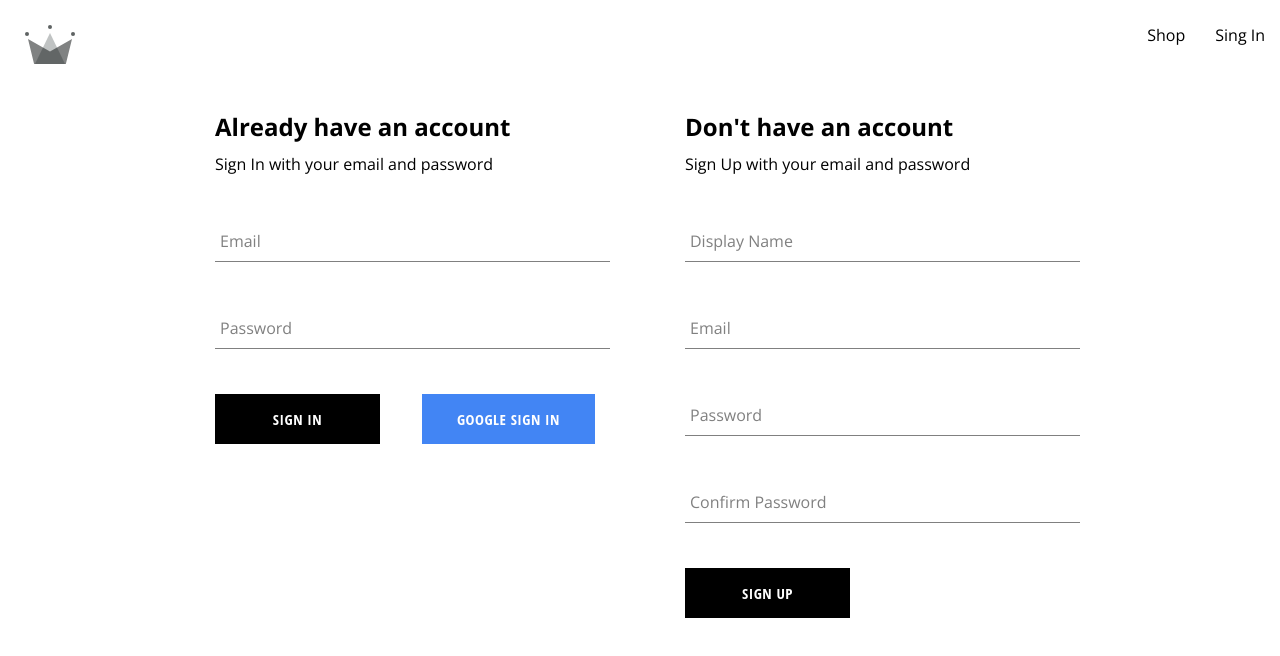
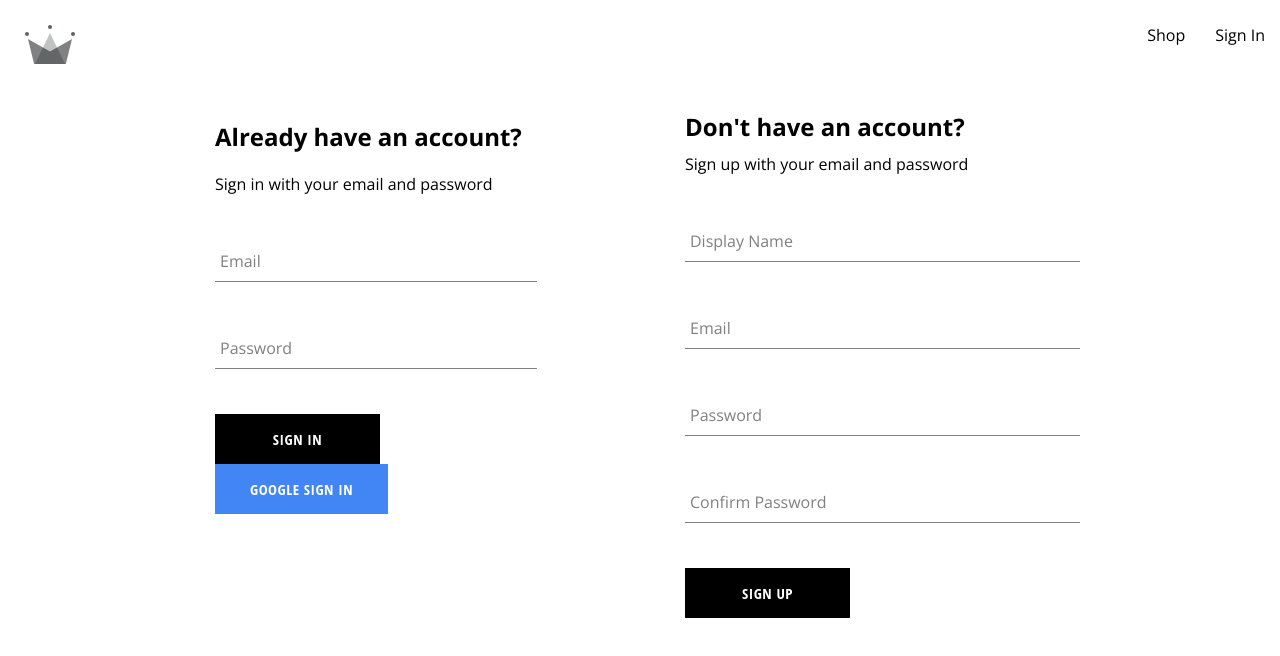
Before and after one commit to issa-bourasse/crwn-clothing-app, a React (Vite) app: page /auth in a window 1280 px wide. Shown: the top 656 px of the page. Built offline with nearby package versions, Linux system fonts and the light colour scheme.

Commit message:
Authentifcation

```diff
--- a/src/components/sign-in-form/sign-in-form.component.jsx
+++ b/src/components/sign-in-form/sign-in-form.component.jsx
@@ -1,61 +1,59 @@
-import React from "react";
-import { useState,useContext } from "react";
-import "./sign-in-form.style.scss";
+import { useState, useContext } from "react";
 
+import FormInput from "../form-input/form-input.component";
+import Button from "../button/button.component";
 import { UserContext } from "../../context/user.context";
 
 import {
+  signInAuthUserWithEmailAndPassword,
   signInWithGooglePopup,
-  createUserDocumentFromAuth,
-  signInAuthUserWithEmailAndPassowrd,
 } from "../../utils/firebase/firebase.utils";
-import FormInput from "../form-input/form-input.component";
-import Button from "../button/button.component";
 
-const defaultFromFields = {
+import "./sign-in-form.style.scss";
+
+const defaultFormFields = {
   email: "",
   password: "",
 };
 
-const SignIN = () => {
-  const [formFields, setFormFields] = useState(defaultFromFields);
+const SignIn = () => {
+  const [formFields, setFormFields] = useState(defaultFormFields);
   const { email, password } = formFields;
 
-  const {setCurrentUser}= useContext(UserContext)
+  const { setCurrentUser } = useContext(UserContext);
 
   const resetFormFields = () => {
-    setFormFields(defaultFromFields);
+    setFormFields(defaultFormFields);
+  };
+
+  const signInWithGoogle = async () => {
+    const { user } = await signInWithGooglePopup();
+    setCurrentUser(user);
   };
 
   const handleSubmit = async (event) => {
     event.preventDefault();
 
     try {
-      const {user} = await signInAuthUserWithEmailAndPassowrd(
+      const { user } = await signInAuthUserWithEmailAndPassword(
         email,
         password
       );
+      resetFormFields();
       setCurrentUser(user);
-      console.log(response);
-      resetFormFields();
     } catch (error) {
       switch (error.code) {
         case "auth/wrong-password":
-          alert("wrong password or email ho nows");
+          alert("incorrect password for email");
           break;
         case "auth/user-not-found":
-          alert("no use found with this email");
+          alert("no user associated with this email");
           break;
         default:
           console.log(error);
       }
-
-      // if (error.code === "auth/Wrong password") {
-      //   alert("wrong email or password");
-      // }
     }
   };
-  console.log(formFields);
 
   const handleChange = (event) => {
     const { name, value } = event.target;
@@ -63,22 +61,11 @@ const SignIN = () => {
     setFormFields({ ...formFields, [name]: value });
   };
 
-  const SignInWithGoogle = async () => {
-    const { user } = await signInWithGooglePopup();
-    await createUserDocumentFromAuth(user);
-  };
-
   return (
-    <div className="sign-up-container">
-      <h2>Already have an account</h2>
-      <span>Sign In with your email and password</span>
-      <form
-        onSubmit={() => {
-          handleSubmit();
-        }}
-        action=""
-      >
-        {/* <label>Email</label> */}
+    <div className="sign-in-container">
+      <h2>Already have an account?</h2>
+      <span>Sign in with your email and password</span>
+      <form onSubmit={handleSubmit}>
         <FormInput
           label="Email"
           type="email"
@@ -88,7 +75,6 @@ const SignIN = () => {
           value={email}
         />
 
-        {/* <label>Password</label> */}
         <FormInput
           label="Password"
           type="password"
@@ -98,8 +84,8 @@ const SignIN = () => {
           value={password}
         />
         <div className="buttons-container">
-          <Button type="submit">Sign IN</Button>
-          <Button type='button' buttonTyppe="google" onClick={SignInWithGoogle}>
+          <Button type="submit">Sign In</Button>
+          <Button type="button" buttonTyppe="google" onClick={signInWithGoogle}>
             Google Sign IN
           </Button>
         </div>
@@ -107,4 +93,5 @@ const SignIN = () => {
     </div>
   );
 };
-export default SignIN;
+
+export default SignIn;
--- a/src/components/sign-up-form/sing-up-form.component.jsx
+++ b/src/components/sign-up-form/sing-up-form.component.jsx
@@ -1,15 +1,17 @@
-import React from "react";
-import { useState } from "react";
+import { useState, useContext } from "react";
+
+import FormInput from "../form-input/form-input.component";
+import Button from "../button/button.component";
+import { UserContext } from "../../context/user.context";
+
+import {
+  createAuthUserWithEmailAndPassword,
+  createUserDocumentFromAuth,
+} from "../../utils/firebase/firebase.utils";
+
 import "./sign-up-form.style.scss";
 
-import {
-  createAuthUserWithEmailAndPassowrd,
-  createUserDocumentFromAuth,
-} from "../../utils/firebase/firebase.utils";
-import FormInput from "../form-input/form-input.component";
-import Button from "../button/button.component";
-
-const defaultFromFields = {
+const defaultFormFields = {
   displayName: "",
   email: "",
   password: "",
@@ -17,41 +19,40 @@ const defaultFromFields = {
 };
 
 const SignUpForm = () => {
-  const [formFields, setFormFields] = useState(defaultFromFields);
+  const [formFields, setFormFields] = useState(defaultFormFields);
   const { displayName, email, password, confirmPassword } = formFields;
+  const { setCurrentUser } = useContext(UserContext);
 
   const resetFormFields = () => {
-    setFormFields(defaultFromFields);
+    setFormFields(defaultFormFields);
   };
 
   const handleSubmit = async (event) => {
     event.preventDefault();
+
     if (password !== confirmPassword) {
-      alert("password don't match");
-      setFormFields.password = "";
-      setFormFields.confirmPassword = "";
+      alert("passwords do not match");
       return;
     }
+
     try {
-      const { user } = await createAuthUserWithEmailAndPassowrd(
+      const { user } = await createAuthUserWithEmailAndPassword(
         email,
         password
       );
-      // console.log();
+
       await createUserDocumentFromAuth(user, { displayName });
       resetFormFields();
+      setCurrentUser(user);
     } catch (error) {
-      if(error.code === 'auth/email-already-in-use'){
-        alert('connat create user email already in use')
+      if (error.code === "auth/email-already-in-use") {
+        alert("Cannot create user, email already in use");
+      } else {
+        console.log("user creation encountered an error", error);
       }
-      else{
-        console.log("user creation encountred an error", error);
-      }
-
     }
   };
 
-  console.log(formFields);
   const handleChange = (event) => {
     const { name, value } = event.target;
 
@@ -60,15 +61,9 @@ const SignUpForm = () => {
 
   return (
     <div className="sign-up-container">
-        <h2>Don't have an account</h2>
-      <span>Sign Up with your email and password</span>
-      <form
-        onSubmit={() => {
-          handleSubmit();
-        }}
-        action=""
-      >
-        {/* <label>Display Name</label> */}
+      <h2>Don't have an account?</h2>
+      <span>Sign up with your email and password</span>
+      <form onSubmit={handleSubmit}>
         <FormInput
           label="Display Name"
           type="text"
@@ -78,7 +73,6 @@ const SignUpForm = () => {
           value={displayName}
         />
 
-        {/* <label>Email</label> */}
         <FormInput
           label="Email"
           type="email"
@@ -88,7 +82,6 @@ const SignUpForm = () => {
           value={email}
         />
 
-        {/* <label>Password</label> */}
         <FormInput
           label="Password"
           type="password"
@@ -98,7 +91,6 @@ const SignUpForm = () => {
           value={password}
         />
 
-        {/* <label>Confirm Password</label> */}
         <FormInput
           label="Confirm Password"
           type="password"
@@ -107,7 +99,6 @@ const SignUpForm = () => {
           name="confirmPassword"
           value={confirmPassword}
         />
-
         <Button type="submit">Sign Up</Button>
       </form>
     </div>
--- a/src/context/user.context.jsx
+++ b/src/context/user.context.jsx
@@ -1,13 +1,13 @@
-import { createContext,useState } from "react";
+import { createContext, useState } from "react";
 
 export const UserContext = createContext({
-    currentUser: null,
-    setCurrentUser:() => null
-})
+  setCurrentUser: () => null,
+  currentUser: null,
+});
 
+export const UserProvider = ({ children }) => {
+  const [currentUser, setCurrentUser] = useState(null);
+  const value = { currentUser, setCurrentUser };
 
-export const UserProvider = ({children}) =>{
-    const [currentUser,setCurrentUser] = useState(null);
-    const value = {currentUser, setCurrentUser};
-    return <UserContext.Provider value={value}>{children}</UserContext.Provider>
-}
+  return <UserContext.Provider value={value}>{children}</UserContext.Provider>;
+};
--- a/src/routes/authentication/authentication.component.jsx
+++ b/src/routes/authentication/authentication.component.jsx
@@ -1,10 +1,10 @@
 import React from "react";
 import "./authentication.styles.scss";
+import SignIn from "../../components/sign-in-form/sign-in-form.component";
+import SignUpForm from "../../components/sign-up-form/sing-up-form.component";
 // import { useEffect } from "react";
 // import { getRedirectResult } from "firebase/auth";
 
-import SignUpForm from "../../components/sign-up-form/sing-up-form.component";
-import SignIN from "../../components/sign-in-form/sign-in-form.component";
 
 function Authentication() {
   /* i use fetchRedirectResult beacuse the async
@@ -28,8 +28,8 @@ function Authentication() {
   return (
     <div className="authentication-container">
       {/* <button onClick={logGoogleUser}>Sign In With Google Popup</button> */}
-      <SignIN />
-      <SignUpForm />
+     <SignIn />
+     <SignUpForm />
     </div>
   );
 }
--- a/src/routes/navigation/navigation.component.jsx
+++ b/src/routes/navigation/navigation.component.jsx
@@ -1,28 +1,42 @@
-import { Outlet, Link ,} from "react-router-dom";
-import { Fragment ,useContext} from "react";
+import { Outlet, Link } from "react-router-dom";
+import { Fragment, useContext } from "react";
 
 import { UserContext } from "../../context/user.context";
 
+//deferent methode to import logo by me Mr issa bourasse
 // import { ReactComponent as CrwnLogo } from "../../assets/crwn.svg";
-//deferent methode to import logo by me Mr issa bourasse
+
 import Logo from "../../components/Logo/Logo";
+import "./navigation.style.scss";
 
-import "./navigation.style.scss";
+import {signOutUser} from "../../utils/firebase/firebase.utils";
+
 const Navigation = () => {
-  const {currentUser} = useContext(UserContext)
-  console.log(currentUser)
+  const { currentUser, setCurrentUser } = useContext(UserContext);
+  console.log(currentUser);
+
+  const signOutHandler = async () =>{
+    await signOutUser();
+    setCurrentUser(null)
+  }
+
   return (
     <Fragment>
       <div className="navigation">
         <Link className="logo-container" to="/">
-            <Logo className="logo" />
+          <Logo className="logo" />
         </Link>
         <div className="nav-links-container">
           <Link className="nav-link" to="/shop">
             Shop
-          </Link>  <Link className="nav-link" to="/auth">
-            Sing In
           </Link>
+          {currentUser ? (
+            <span className="nav-link" onClick={signOutHandler}>Sign Out</span>
+          ) : (
+            <Link className="nav-link" to="/auth">
+              Sign In
+            </Link>
+          )}
         </div>
       </div>
       <Outlet />
```
Also changed, not shown: src/utils/firebase/firebase.utils.js (+17 -16 lines), src/components/button/button.component.jsx (line endings or trailing spaces).
